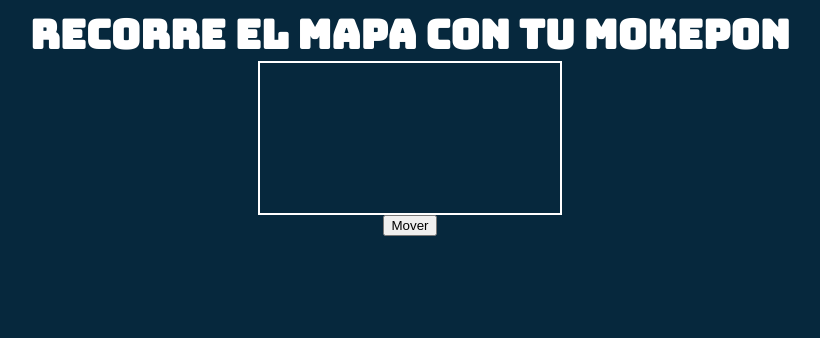
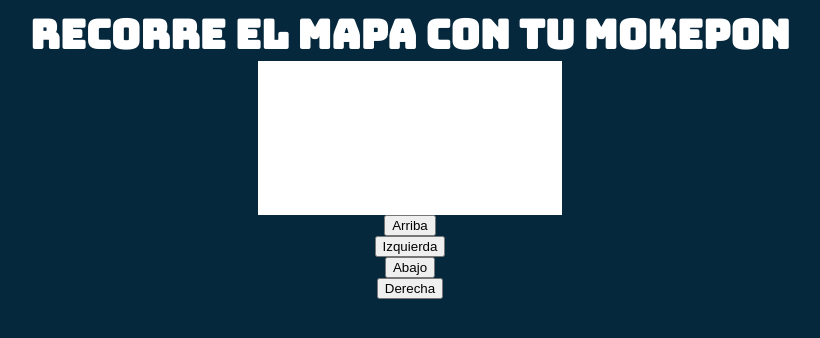
Before and after one commit to oscarl3on/Programaci-n_basica, a plain HTML site: page 03_Mokepon/mokepon.html in a window 1280 px wide. Both pictures are taken after a click on the button "Seleccionar". Shown: the whole page, without its empty margins (230-1050 px from the left). Drawn offline with Linux system fonts and the light colour scheme.

Commit message:
añadiendo los 4 botones de movimiento

```diff
--- a/03_Mokepon/css/main.css
+++ b/03_Mokepon/css/main.css
@@ -149,6 +149,7 @@ input:checked+label{
 
 #mapa{
     border: 2px solid white;
+    background-color: white;
 }
 
 /*DISEÑO RESPONSIVE*/
--- a/03_Mokepon/mokepon.html
+++ b/03_Mokepon/mokepon.html
@@ -28,7 +28,10 @@
     <section id="ver-mapa">
         <h1 class="titulo">Recorre el mapa con tu mokepon</h1>
         <canvas id="mapa"></canvas>
-        <button onClick="moverCapipepo()">Mover</button>
+        <button onClick="moverCapipepo()">Arriba</button>
+        <button onClick="moverCapipepo()">Izquierda</button>
+        <button onClick="moverCapipepo()">Abajo</button>
+        <button onClick="moverCapipepo()">Derecha</button>
     </section>
 
     <section id="seleccionar-ataque">
```
